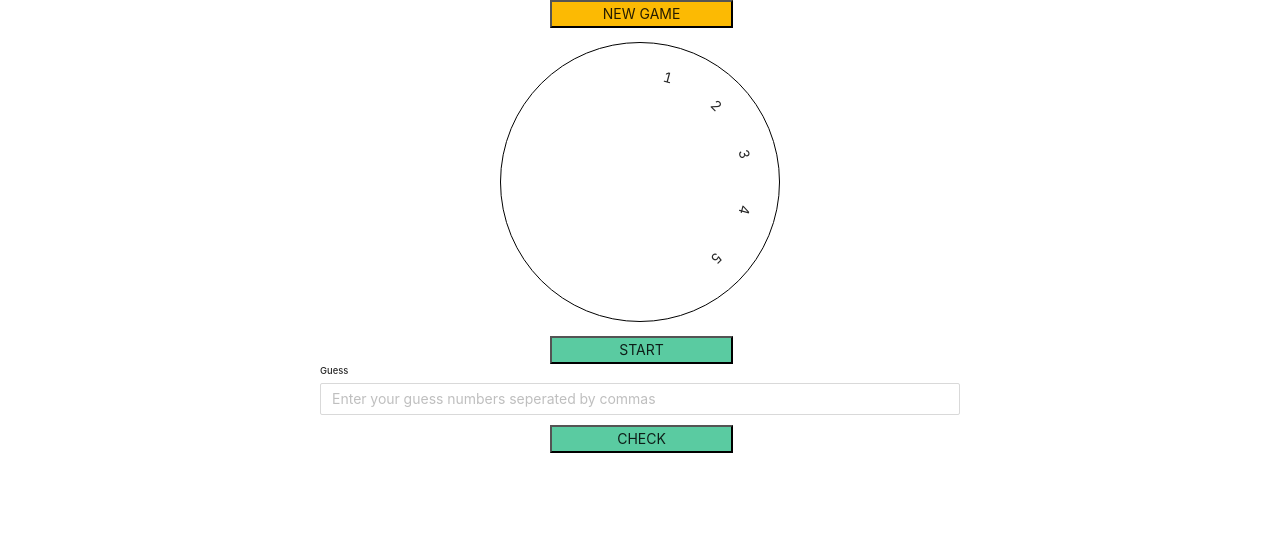
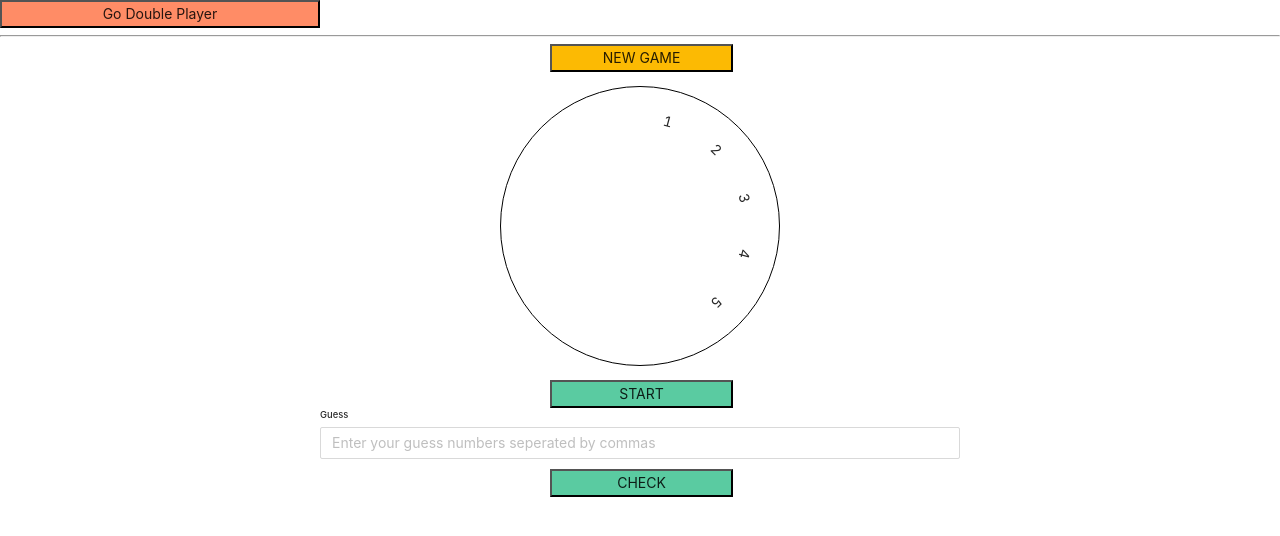
Before and after one commit to Khizarkhan07/numbers-game, a React (Create React App) app: page /number-game in a window 1280 px wide. Shown: the top 536 px of the page. Built offline with nearby package versions, Linux system fonts and the light colour scheme; the HTML template or start-up script is replaced by a standard one.

Commit message:
game mod change button

```diff
--- a/src/Pages/Multiplayer.tsx
+++ b/src/Pages/Multiplayer.tsx
@@ -67,6 +67,9 @@ const Multiplayer: React.FC = () => {
         dispatch({type: 'NEW_GAME'})
     },[true])
 
+    const handleModChange = useCallback(() => {
+        window.location.href= '/number-game'
+    }, [true])
     const StartButtonPlayer1 = useMemo(()=> {
         return (
             <ButtonWrapper>
@@ -148,6 +151,12 @@ const Multiplayer: React.FC = () => {
         )
     }
 
+    const modChangeButton  = useMemo(() => {
+        return (
+            <Button color="#ff8c66" text={'Go Single Player'} callback={handleModChange}/>
+        )
+    }, [true])
+
     let circleSlices_player2 =[];
 
     for (let i =1 ; i<= 12; i++){
@@ -161,6 +170,8 @@ const Multiplayer: React.FC = () => {
 
     return (
         <div className={"container"}>
+            {modChangeButton}
+            <hr/>
             {newGame}
             {state.player1_status === 'CORRECT GUESS' && state.player2_status !== 'PENDING' && timer < timer1
                 &&  (<StatusBanner status={"PLAYER 1 WINS"}/>)}
--- a/src/Pages/SinglePlayerGame.tsx
+++ b/src/Pages/SinglePlayerGame.tsx
@@ -50,7 +50,12 @@ const SinglePlayerGame:React.FC = () => {
 
     const handleNewGame = useCallback(() => {
         dispatch({type: 'NEW_GAME'})
-    },[])
+    },[true])
+
+    const handleModChange = useCallback(() => {
+        window.location.href= '/multiplayer'
+    }, [true])
+
     const Buttons = useMemo(()=> {
         return (
             <ButtonWrapper>
@@ -93,6 +98,12 @@ const SinglePlayerGame:React.FC = () => {
         )
     },[state])
 
+    const modChangeButton  = useMemo(() => {
+        return (
+            <Button color="#ff8c66" text={'Go Double Player'} callback={handleModChange}/>
+        )
+    }, [true])
+
     let circleSlices =[];
 
     for (let i =1 ; i<= state.level; i++){
@@ -107,6 +118,8 @@ const SinglePlayerGame:React.FC = () => {
     return (
         <div className={"container"}>
 
+            {modChangeButton}
+            <hr/>
             {state.status !== 'PENDING' ? (<StatusBanner status={state.status}/>) : ("")}
             {newGame}
             <Circle>
```
Also changed, not shown: 1 other file (tests, documents, lock files or other folders).
